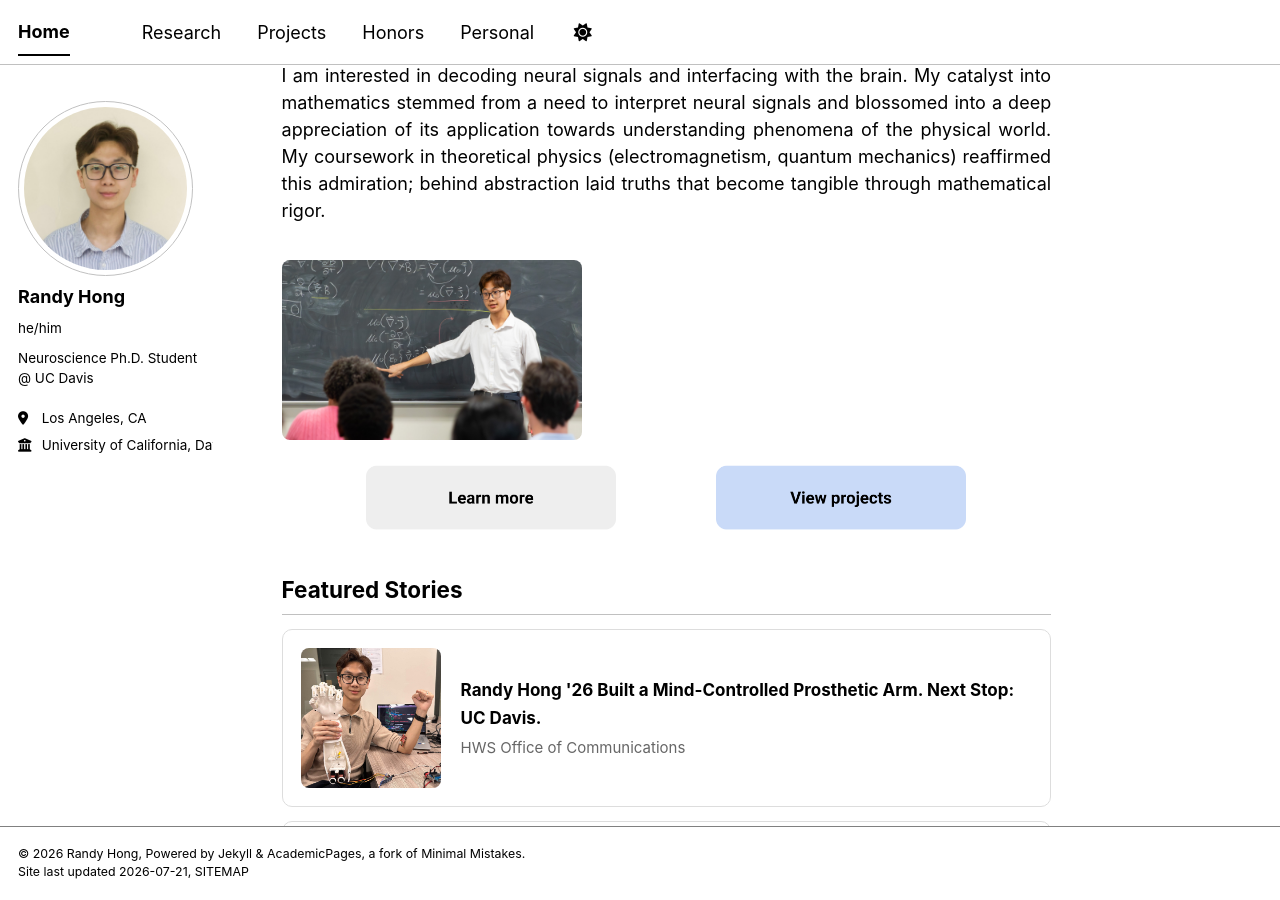
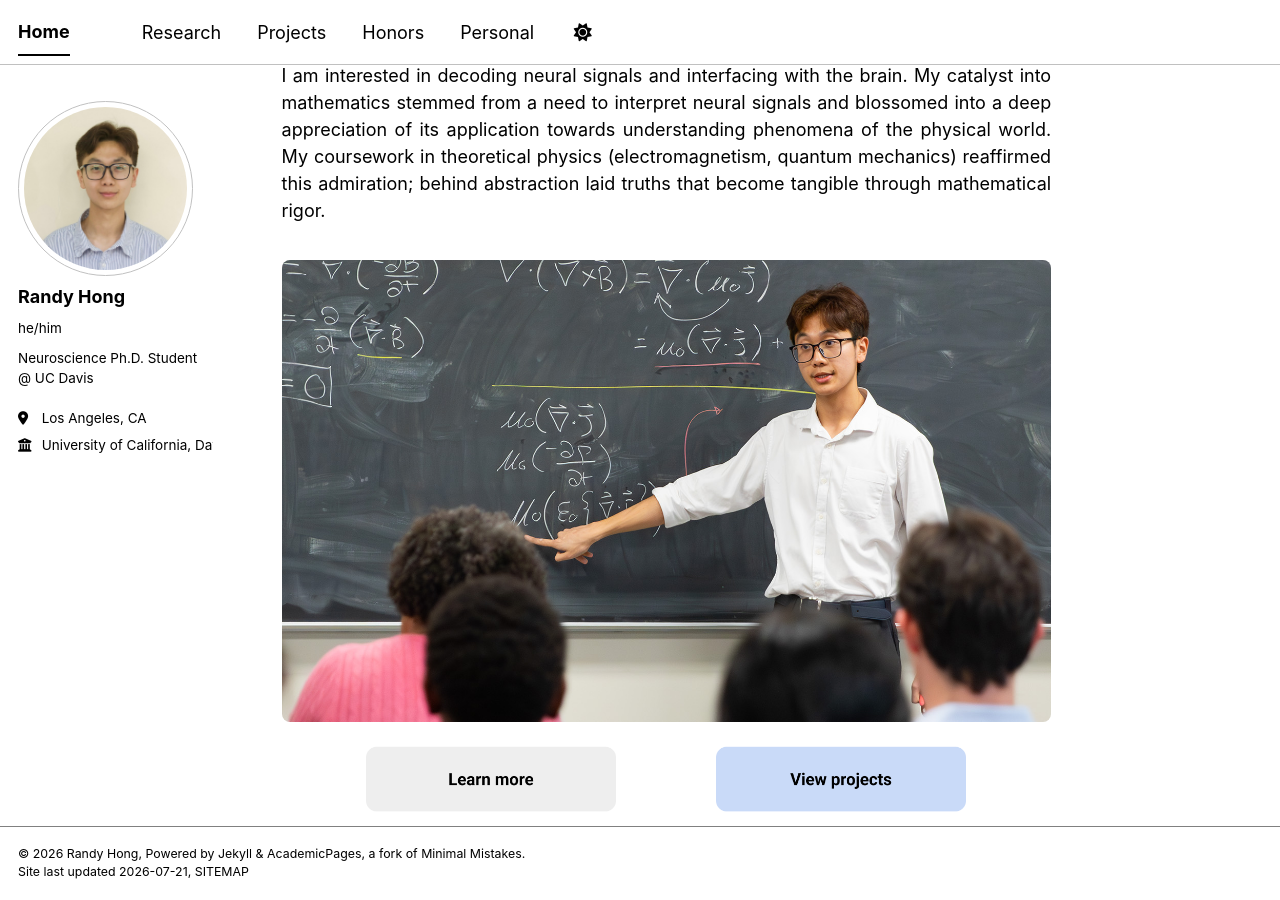
Before and after one commit to randyhongg/randyhongg.github.io, a Jekyll site: the page built from _pages/about.md, in a window 1280 px wide and 900 px high, scrolled down 786 px. Built offline with Jekyll 4.4.1, drawn with Linux system fonts in a browser that asks for light colours; a style sheet for code colours, icons or effects is not loaded.

Commit message:
Update about.md

```diff
--- a/_pages/about.md
+++ b/_pages/about.md
@@ -46,7 +46,7 @@ I am interested in decoding neural signals and interfacing with the brain. My ca
 }
 </style>
 
-<img src="../images/holland_teach.jpg" alt="Alt text" class="fade-in-image" style="width: 300px; border-radius: 8px;">
+<img src="../images/holland_teach.jpg" alt="Alt text" class="fade-in-image" style="width: 100%; border-radius: 8px;">
 
 <div style="display: flex; gap: 100px; justify-content: center; margin: 16px 0;">
   <a href="/research/">
```
